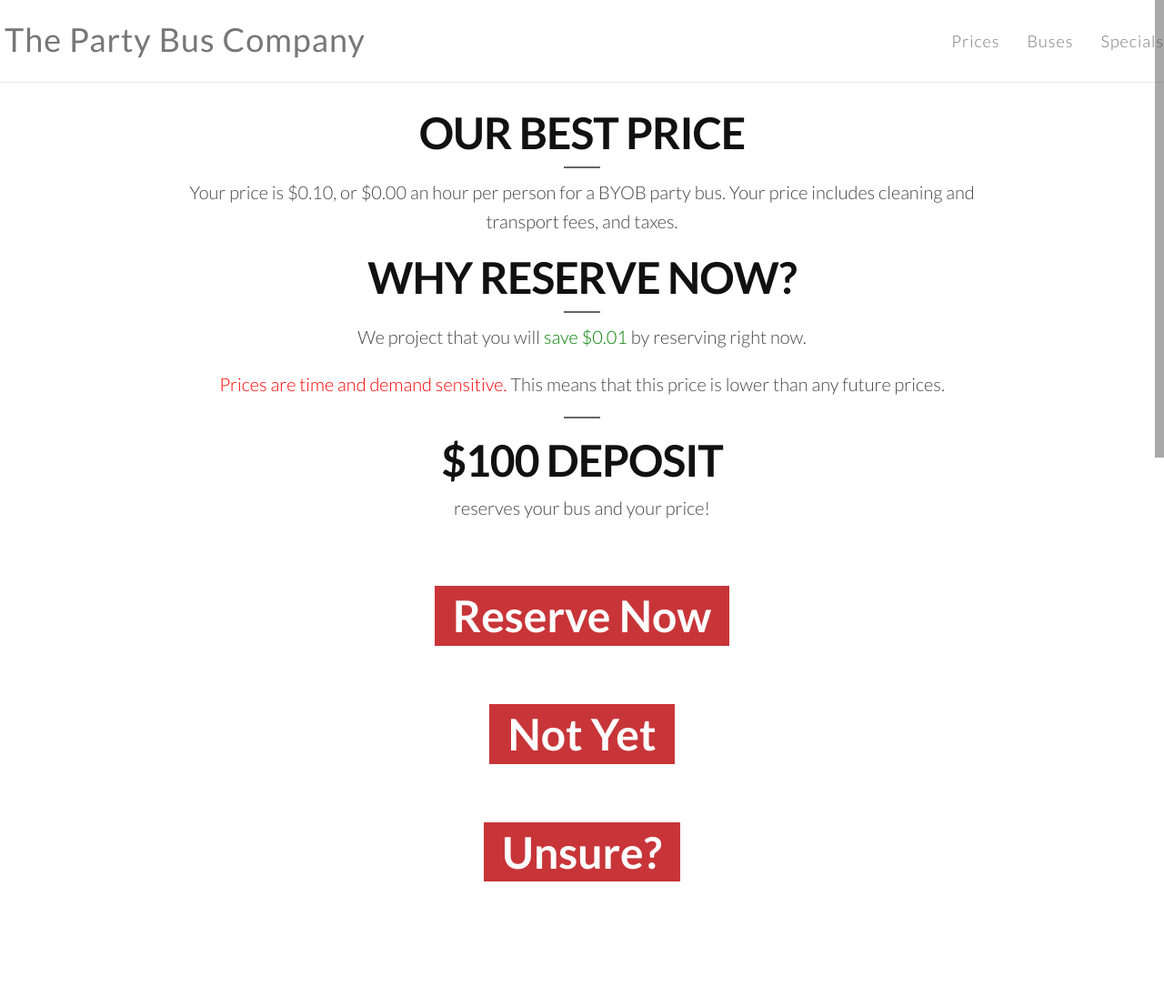
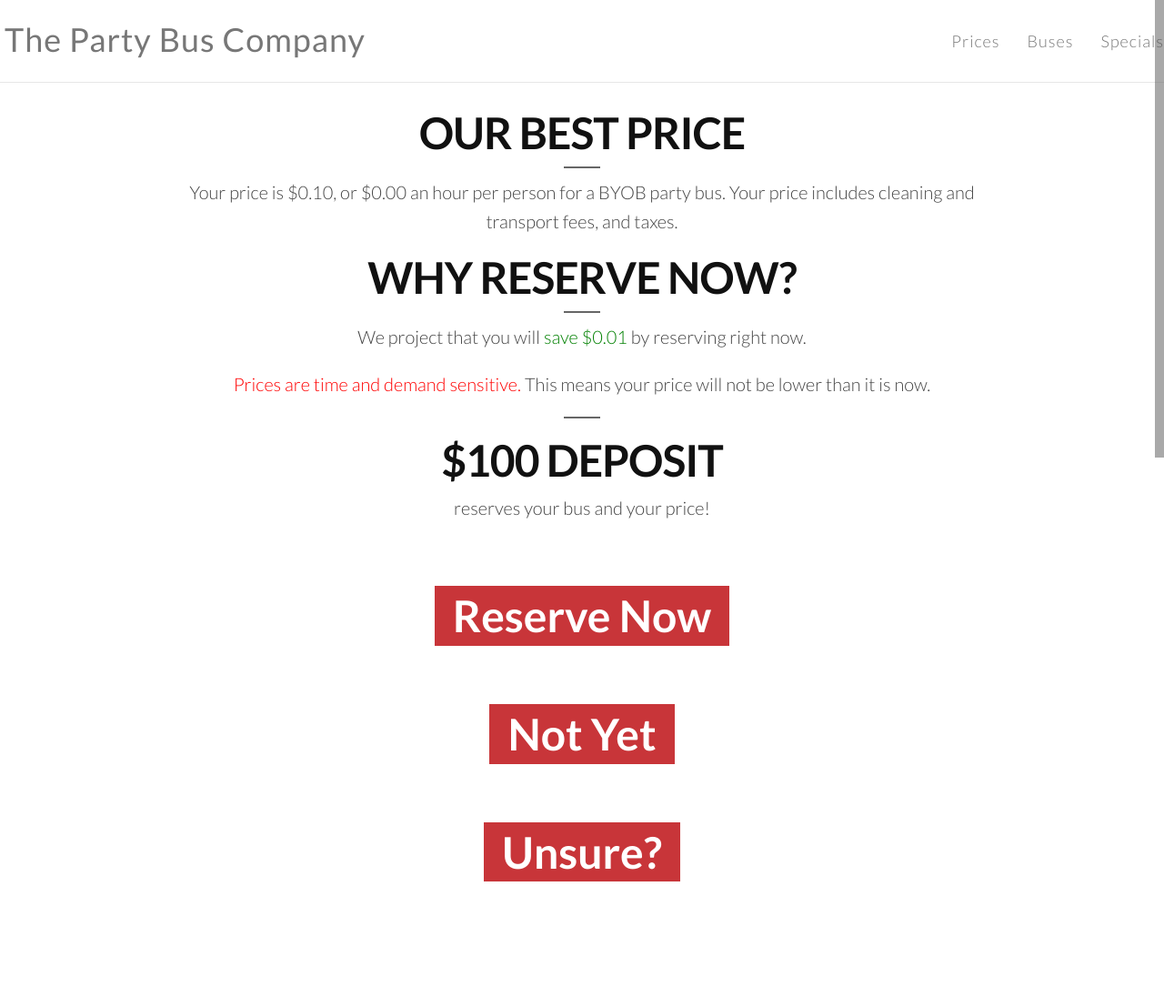
Before and after one commit to mmac714/thepartybuscompany, a Django app: page /quote/00000000-0000-0000-0000-000000000001/ in a window 1280 px wide. Shown: the top 1096 px of the page at 91% size. Run offline with Django 3.2, Linux system fonts and the light colour scheme; tables that the repository leaves empty hold one stand-in row (values such as "Sample post"); some libraries are stand-ins or nearby versions.

Commit message:
updated quote html text

```diff
--- a/bookings/templates/bookings/quote.html
+++ b/bookings/templates/bookings/quote.html
@@ -39,7 +39,7 @@
               <div class="divider-header wow bounceInDown" data-wow-delay="0.2s">
               </div>
               <p>We project that you will <span style="color: green">save ${{ reservation.quote_savings|div:100|floatformat:2|intcomma }} </span>by reserving right now.</p>
-              <p><span style="color: red">Prices are time and demand sensitive. </span>This means that this price is lower than any future prices.</p>
+              <p><span style="color: red">Prices are time and demand sensitive. </span>This means your price will not be lower than it is now.</p>
               <div class="divider-header wow bounceInDown" data-wow-delay="0.2s">
               </div>
               <h2 class="h-bold">$100 deposit</h2>
```
